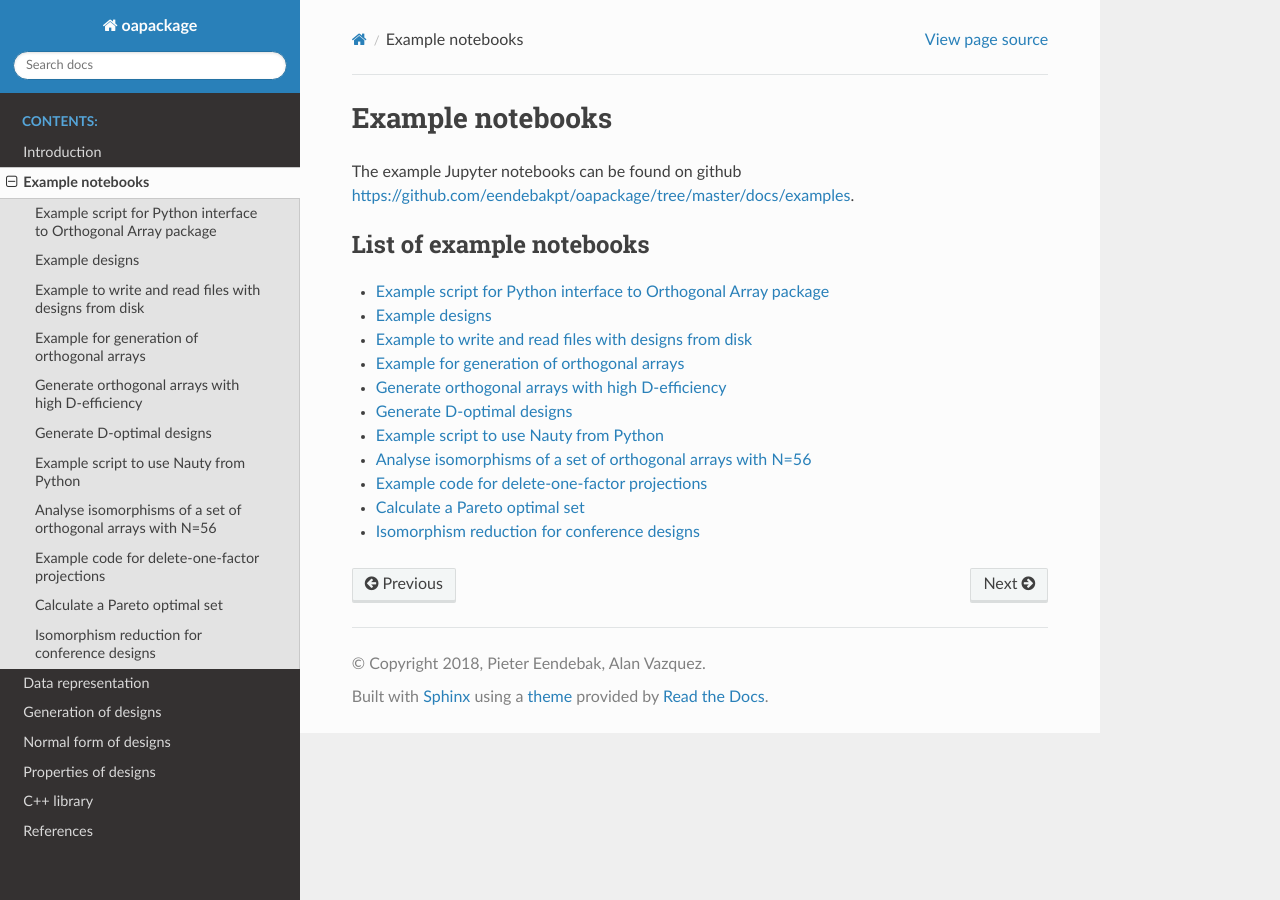
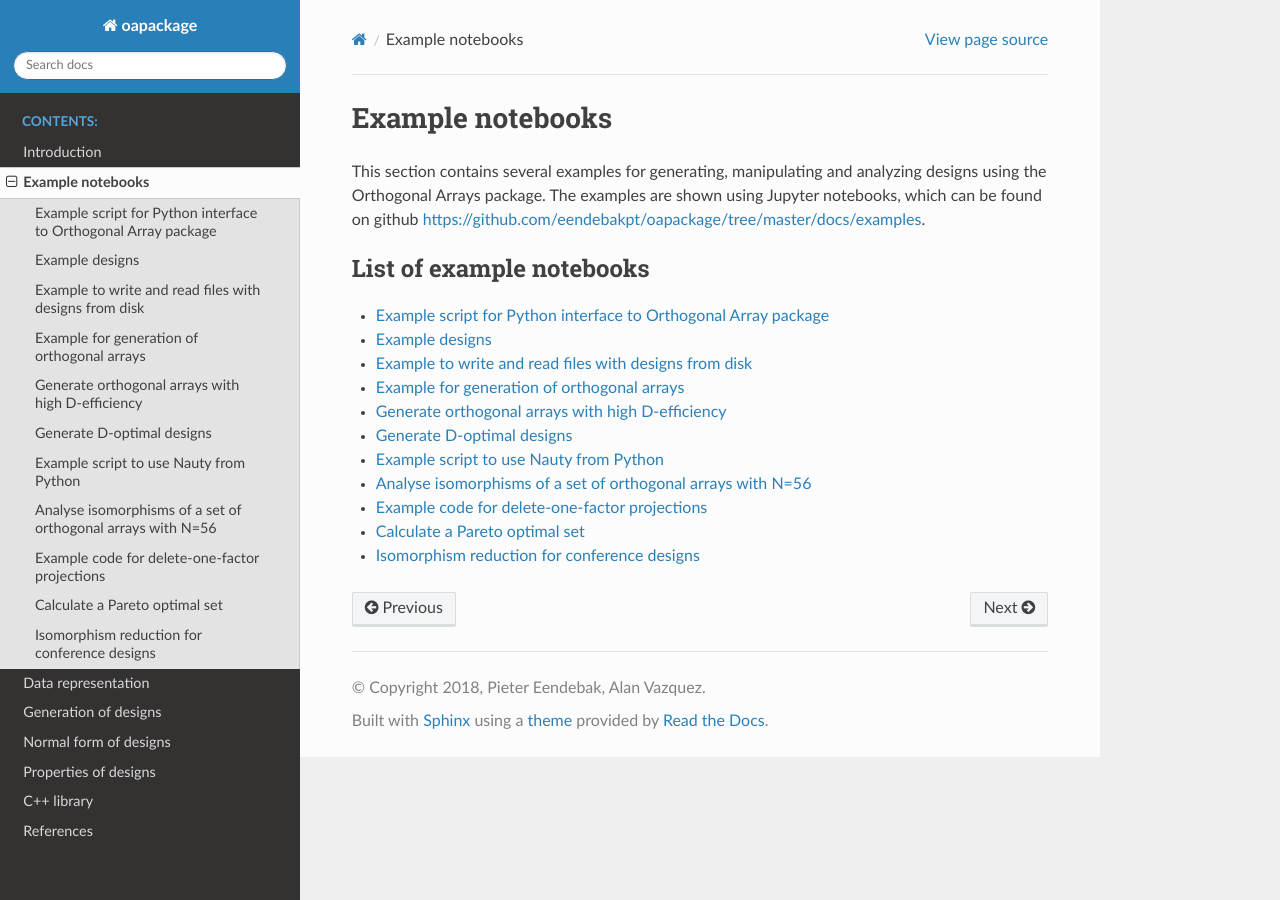
Before and after one commit to eendebakpt/oapackage, a Sphinx documentation site: the page built from docs/examplenotebooks.rst, in a window 1280 px wide. Built offline with Sphinx 7.4.7 and the Read the Docs theme 2.0.0, drawn with Linux system fonts in a browser that asks for light colours.

Commit message:
Update example section
I added a little bit of blabla to say what this section is about.

```diff
--- a/docs/examplenotebooks.rst
+++ b/docs/examplenotebooks.rst
@@ -3,7 +3,7 @@ Example notebooks
 
 .. _example_notebooks_section:
 
-The example Jupyter notebooks can be found on github https://github.com/eendebakpt/oapackage/tree/master/docs/examples.
+This section contains several examples for generating, manipulating and analyzing designs using the Orthogonal Arrays package. The  examples are shown using Jupyter notebooks, which can be found on github https://github.com/eendebakpt/oapackage/tree/master/docs/examples.
 
 .. toctree::
     :caption: List of example notebooks
```
